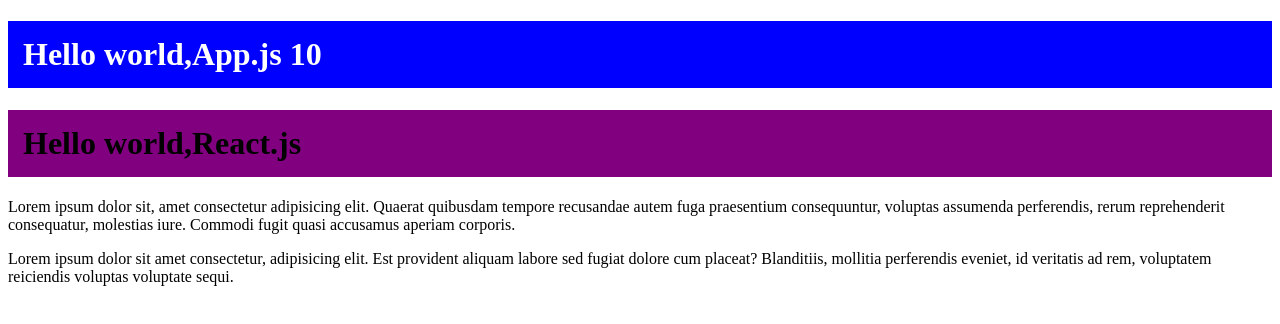
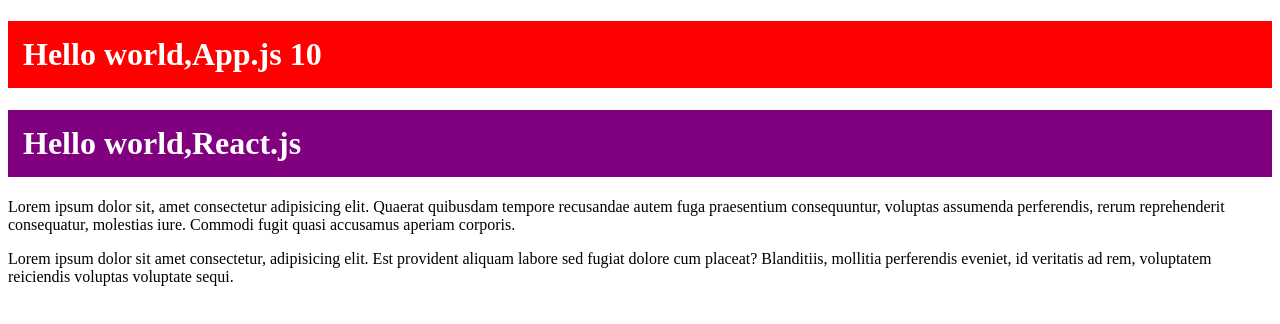
Before and after one commit to KhrystynaVasylynka/react, a React (Create React App) app: page / in a window 1280 px wide. Shown: the top 324 px of the page. Built offline with nearby package versions, Linux system fonts and the light colour scheme.

Commit message:
added Header.css

```diff
--- a/package.json
+++ b/package.json
@@ -10,6 +10,7 @@
     "@types/node": "^16.18.68",
     "@types/react": "^18.2.42",
     "@types/react-dom": "^18.2.17",
+    "clsx": "^2.0.0",
     "react": "^18.2.0",
     "react-dom": "^18.2.0",
     "react-scripts": "5.0.1",
--- /dev/null
+++ b/src/Header.css
@@ -0,0 +1,10 @@
+
+
+.title {
+	color:white;
+	background-color: purple;
+	padding: 15px;
+}
+.red {
+	background-color: red;
+}
--- a/src/Header.tsx
+++ b/src/Header.tsx
@@ -1,24 +1,16 @@
+import './Header.css'
+import clsx from 'clsx';
 
-
-//типи пропсів
 type HeaderType = {
-  title: string,
-	num?: number,
-	bgColor: string
-	position?: boolean
-
+  title: string
+	num?: number
 }
 
-const Header = ({ title,num,bgColor,position}: HeaderType) => {
-	const style = {
-		backgroundColor: bgColor,
-			color: position ? 'white' : 'black',
-			padding: '15px',
-	}
-
+const Header = ({ title,num}: HeaderType) => {
 	return (
-		<h1 style = {style}>
-
+		<h1
+			className={`title ${num ===10 ? "red" : ""}` }
+			>
 			Hello world,{title} {num}
 		</h1>
 	)
--- a/src/index.tsx
+++ b/src/index.tsx
@@ -28,8 +28,8 @@ const Content = () => {
 const App = () => {
   return (
       <>
-      <Header title="App.js" num={10} bgColor='blue' position/>
-      <Header title="React.js" bgColor='purple'/>
+      <Header title="App.js" num={10}  />
+      <Header title="React.js" />
       <Content  />
       </>
   )
```
Also changed, not shown: 1 other file (tests, documents, lock files or other folders).
